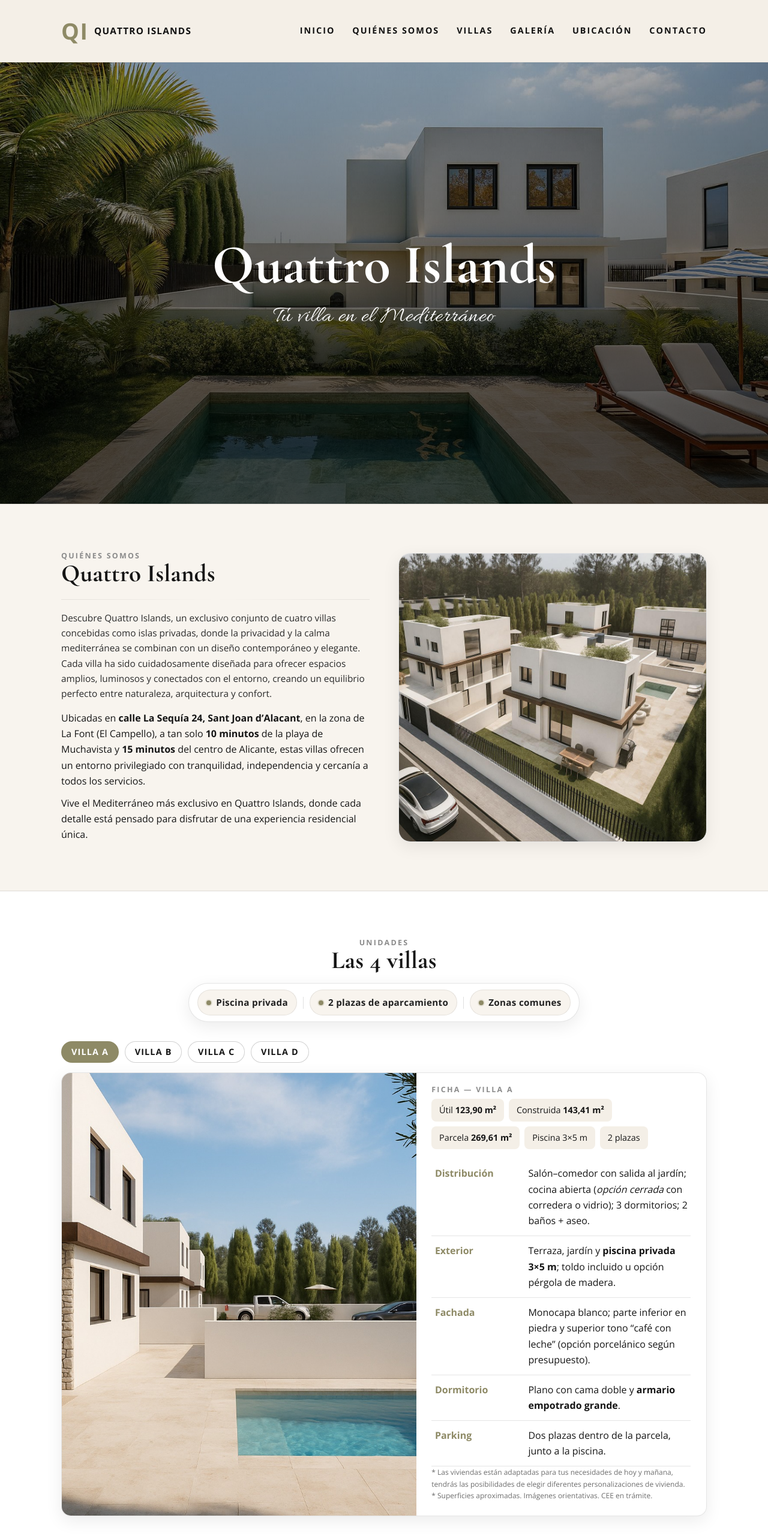
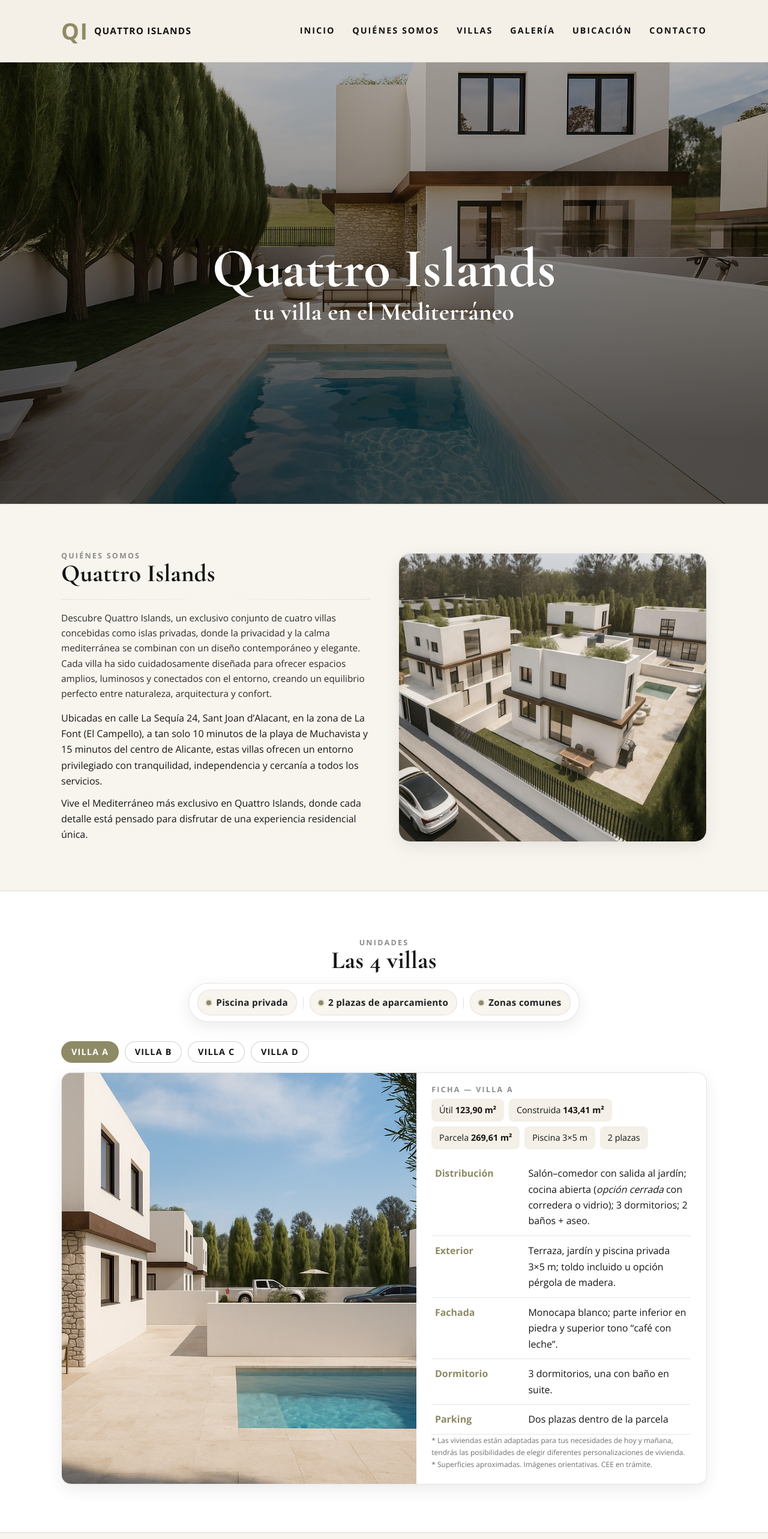
Before and after one commit to Manuvf10/quattro-islands-landing, a Next.js app: page / in a window 1280 px wide. Shown: the top 2566 px of the page at 60% size. Built offline with nearby package versions, Linux system fonts and the light colour scheme.

Commit message:
Cositas nuevas

```diff
--- a/src/app/page.tsx
+++ b/src/app/page.tsx
@@ -30,9 +30,7 @@ const GALLERY = [
   "/quattro/quattro-13.jpeg",
   "/quattro/quattro-12.jpeg",
   "/quattro/quattro-11.jpeg",
-  "/quattro/quattro-08.jpeg",
   "/quattro/quattro-07.jpeg",
-  "/quattro/quattro-10.jpeg",
   "/quattro/quattro-09.jpeg",
   "/quattro/quattro-02.jpeg",
   "/quattro/quattro-06.jpeg",
@@ -220,7 +218,7 @@ export default function Page(){
       {/* ===== HERO (solo título + subtítulo script) ===== */}
       <section id="inicio" className="hero">
         <Image
-          src="/quattro/quattro-08.jpeg"
+          src="/quattro/quattro-13.jpeg"
           alt="Piscina y jardín — Quattro Islands"
           fill priority sizes="100vw"
           style={{objectFit:"cover", objectPosition:"center 78%"}}
@@ -228,7 +226,7 @@ export default function Page(){
         <div className="hero__fade"/>
         <div className="hero__center">
           <div className="h1">Quattro Islands</div>
-          <p className="hero__subtitle script">Tu villa en el Mediterráneo</p>
+          <p className="h2">tu villa en el Mediterráneo</p>
         </div>
       </section>
 
@@ -244,7 +242,7 @@ export default function Page(){
         Descubre Quattro Islands, un exclusivo conjunto de cuatro villas concebidas como islas privadas, donde la privacidad y la calma mediterránea se combinan con un diseño contemporáneo y elegante. Cada villa ha sido cuidadosamente diseñada para ofrecer espacios amplios, luminosos y conectados con el entorno, creando un equilibrio perfecto entre naturaleza, arquitectura y confort.
       </div>
       <p style={{marginTop:14}}>
-        Ubicadas en <strong>calle La Sequía 24, Sant Joan d’Alacant</strong>, en la zona de La Font (El Campello), a tan solo <strong>10 minutos</strong> de la playa de Muchavista y <strong>15 minutos</strong> del centro de Alicante, estas villas ofrecen un entorno privilegiado con tranquilidad, independencia y cercanía a todos los servicios.
+        Ubicadas en calle La Sequía 24, Sant Joan d’Alacant, en la zona de La Font (El Campello), a tan solo 10 minutos de la playa de Muchavista y 15 minutos del centro de Alicante, estas villas ofrecen un entorno privilegiado con tranquilidad, independencia y cercanía a todos los servicios.
       </p>
       <p style={{marginTop:10}}>
         Vive el Mediterráneo más exclusivo en Quattro Islands, donde cada detalle está pensado para disfrutar de una experiencia residencial única.
@@ -317,10 +315,10 @@ export default function Page(){
                 <table className="spec">
                   <tbody>
                     <tr><th>Distribución</th><td>Salón–comedor con salida al jardín; cocina abierta (<em>opción cerrada</em> con corredera o vidrio); 3 dormitorios; 2 baños + aseo.</td></tr>
-                    <tr><th>Exterior</th><td>Terraza, jardín y <strong>piscina privada 3×5 m</strong>; toldo incluido u opción pérgola de madera.</td></tr>
-                    <tr><th>Fachada</th><td>Monocapa blanco; parte inferior en piedra y superior tono “café con leche” (opción porcelánico según presupuesto).</td></tr>
-                    <tr><th>Dormitorio</th><td>Plano con cama doble y <strong>armario empotrado grande</strong>.</td></tr>
-                    <tr><th>Parking</th><td>Dos plazas dentro de la parcela, junto a la piscina.</td></tr>
+                    <tr><th>Exterior</th><td>Terraza, jardín y piscina privada 3×5 m; toldo incluido u opción pérgola de madera.</td></tr>
+                    <tr><th>Fachada</th><td>Monocapa blanco; parte inferior en piedra y superior tono “café con leche”.</td></tr>
+                    <tr><th>Dormitorio</th><td>3 dormitorios, una con baño en suite.</td></tr>
+                    <tr><th>Parking</th><td>Dos plazas dentro de la parcela</td></tr>
                   </tbody>
                 </table>
                 <p className="muted" style={{fontSize:12}}>* Las viviendas están adaptadas para tus necesidades de hoy y mañana, tendrás las posibilidades de elegir diferentes personalizaciones de vivienda.</p>
@@ -427,7 +425,7 @@ export default function Page(){
             <div className="footer__col footer__contact">
               <div className="title">Contacto</div>
               <ul className="footer__list">
-                <li>La Font · El Campello (Alicante)</li>
+                <li>La Font · Sant Joan (Alicante)</li>
                 <li><a href="mailto:quattroislands@gmail.com">quattroislands@gmail.com</a></li>
                 <li><a href="tel:+34620407957">+34 620 40 79 57</a></li>
               </ul>
```
Also changed, not shown: public/quattro/quattro-06.jpeg.
